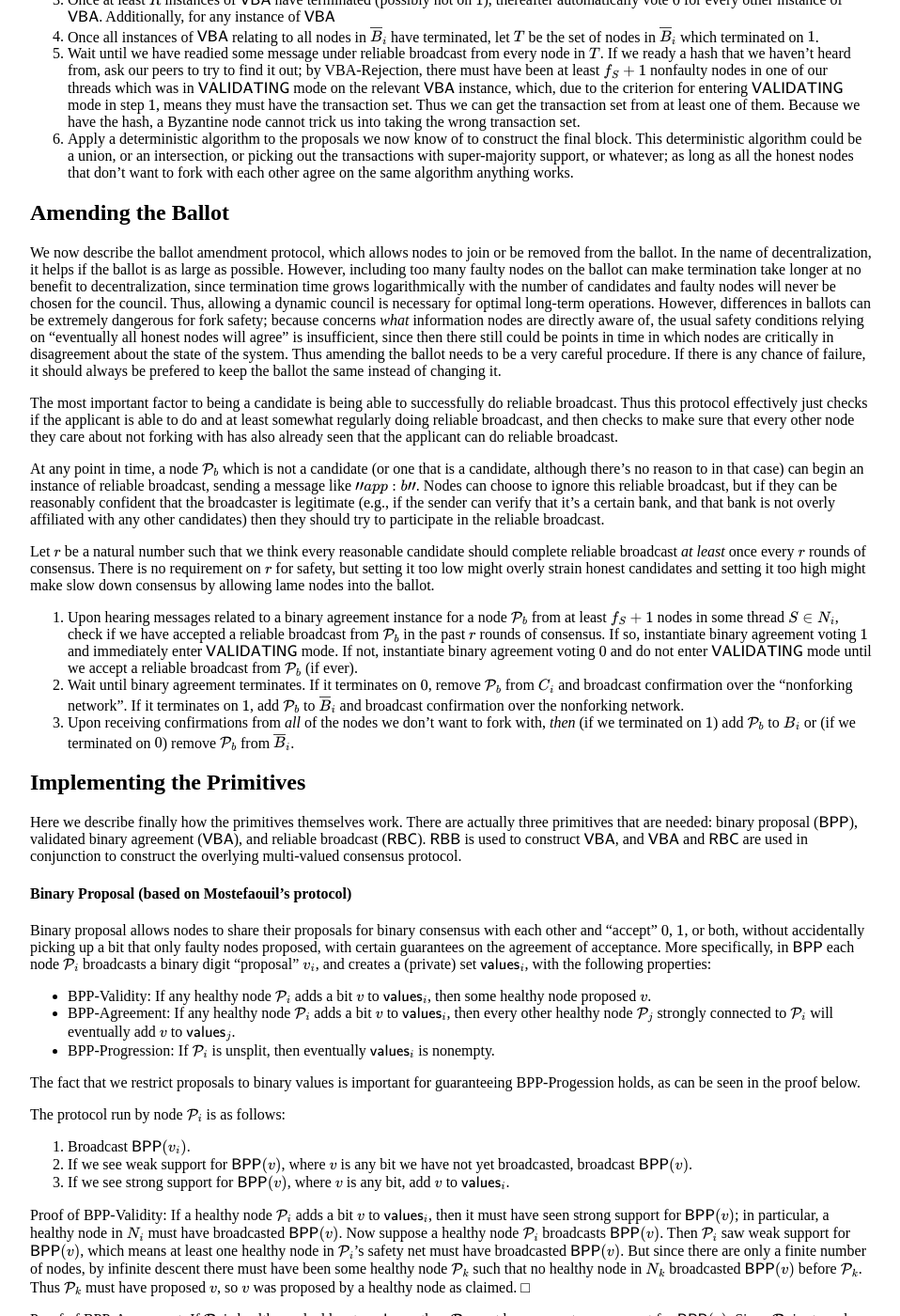
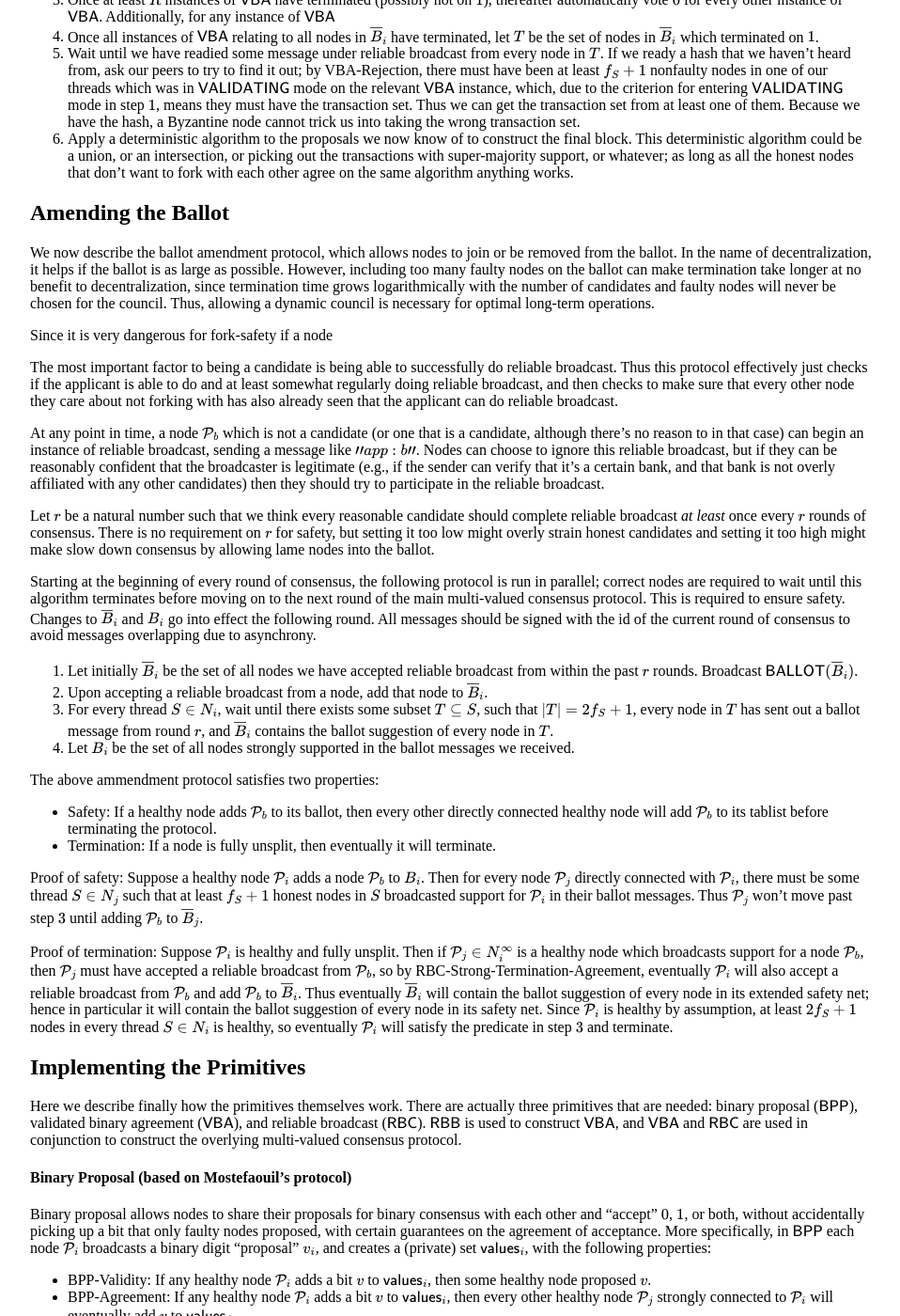
Before and after one commit to ChronusZ/chronusz.github.io, a Jekyll site: the page built from _posts/2017-07-20-parliamentary-consensus-ii.md, in a window 1280 px wide and 1400 px high, scrolled down 1931 px. Shown: the whole window at 94% size, without its empty margins (160-1118 px from the left). Built offline with Jekyll 4.4.1, drawn with Linux system fonts in a browser that asks for light colours; formulas are drawn with MathJax 3; some of the changed text lies outside the part shown.

Commit message:
Update 2017-07-20-parliamentary-consensus-ii.md

```diff
--- a/_posts/2017-07-20-parliamentary-consensus-ii.md
+++ b/_posts/2017-07-20-parliamentary-consensus-ii.md
@@ -66,7 +66,9 @@ Every node $$\mathcal{P}_i$$ (including the candidates themselves) then operates
 
 ## Amending the Ballot
 
-We now describe the ballot amendment protocol, which allows nodes to join or be removed from the ballot. In the name of decentralization, it helps if the ballot is as large as possible. However, including too many faulty nodes on the ballot can make termination take longer at no benefit to decentralization, since termination time grows logarithmically with the number of candidates and faulty nodes will never be chosen for the council. Thus, allowing a dynamic council is necessary for optimal long-term operations. However, differences in ballots can be extremely dangerous for fork safety; because concerns *what* information nodes are directly aware of, the usual safety conditions relying on "eventually all honest nodes will agree" is insufficient, since then there still could be points in time in which nodes are critically in disagreement about the state of the system. Thus amending the ballot needs to be a very careful procedure. If there is any chance of failure, it should always be prefered to keep the ballot the same instead of changing it.
+We now describe the ballot amendment protocol, which allows nodes to join or be removed from the ballot. In the name of decentralization, it helps if the ballot is as large as possible. However, including too many faulty nodes on the ballot can make termination take longer at no benefit to decentralization, since termination time grows logarithmically with the number of candidates and faulty nodes will never be chosen for the council. Thus, allowing a dynamic council is necessary for optimal long-term operations.
+
+Since it is very dangerous for fork-safety if a node
 
 The most important factor to being a candidate is being able to successfully do reliable broadcast. Thus this protocol effectively just checks if the applicant is able to do and at least somewhat regularly doing reliable broadcast, and then checks to make sure that every other node they care about not forking with has also already seen that the applicant can do reliable broadcast.
 
@@ -74,11 +76,20 @@ At any point in time, a node $$\mathcal{P}_b$$ which is not a candidate (or one
 
 Let $$r$$ be a natural number such that we think every reasonable candidate should complete reliable broadcast *at least* once every $$r$$ rounds of consensus. There is no requirement on $$r$$ for safety, but setting it too low might overly strain honest candidates and setting it too high might make slow down consensus by allowing lame nodes into the ballot.
 
+Starting at the beginning of every round of consensus, the following protocol is run in parallel; correct nodes are required to wait until this algorithm terminates before moving on to the next round of the main multi-valued consensus protocol. This is required to ensure safety. Changes to $$\overline{B}_i$$ and $$B_i$$ go into effect the following round. All messages should be signed with the id of the current round of consensus to avoid messages overlapping due to asynchrony.
 
-1. Upon hearing messages related to a binary agreement instance for a node $$\mathcal{P}_b$$ from at least $$f_S+1$$ nodes in some thread $$S\in N_i$$, check if we have accepted a reliable broadcast from $$\mathcal{P}_b$$ in the past $$r$$ rounds of consensus. If so, instantiate binary agreement voting $$1$$ and immediately enter $$\mathsf{VALIDATING}$$ mode. If not, instantiate binary agreement voting $$0$$ and do not enter $$\mathsf{VALIDATING}$$ mode until we accept a reliable broadcast from $$\mathcal{P}_b$$ (if ever).
-2. Wait until binary agreement terminates. If it terminates on $$0$$, remove $$\mathcal{P}_b$$ from $$C_i$$ and broadcast confirmation over the "nonforking network". If it terminates on $$1$$, add $$\mathcal{P}_b$$ to $$\overline{B}_i$$ and broadcast confirmation over the nonforking network.
-3. Upon receiving confirmations from *all* of the nodes we don't want to fork with, *then* (if we terminated on $$1$$) add $$\mathcal{P}_b$$ to $$B_i$$ or (if we terminated on $$0$$) remove $$\mathcal{P}_b$$ from $$\overline{B}_i$$.
+1. Let initially $$\overline{B}_i$$ be the set of all nodes we have accepted reliable broadcast from within the past $$r$$ rounds. Broadcast $$\mathsf{BALLOT}(\overline{B}_i)$$.
+2. Upon accepting a reliable broadcast from a node, add that node to $$\overline{B}_i$$.
+3. For every thread $$S\in N_i$$, wait until there exists some subset $$T\subseteq S$$, such that $$\vert T\vert=2f_S+1$$, every node in $$T$$ has sent out a ballot message from round $$r$$, and $$\overline{B}_i$$ contains the ballot suggestion of every node in $$T$$.
+4. Let $$B_i$$ be the set of all nodes strongly supported in the ballot messages we received.
 
+The above ammendment protocol satisfies two properties:
+- Safety: If a healthy node adds $$\mathcal{P}_b$$ to its ballot, then every other directly connected healthy node will add $$\mathcal{P}_b$$ to its tablist before terminating the protocol.
+- Termination: If a node is fully unsplit, then eventually it will terminate.
+
+Proof of safety: Suppose a healthy node $$\mathcal{P}_i$$ adds a node $$\mathcal{P}_b$$ to $$B_i$$. Then for every node $$\mathcal{P}_j$$ directly connected with $$\mathcal{P}_i$$, there must be some thread $$S\in N_j$$ such that at least $$f_S+1$$ honest nodes in $$S$$ broadcasted support for $$\mathcal{P}_i$$ in their ballot messages. Thus $$\mathcal{P}_j$$ won't move past step $$3$$ until adding $$\mathcal{P}_b$$ to $$\overline{B}_j$$.
+
+Proof of termination: Suppose $$\mathcal{P}_i$$ is healthy and fully unsplit. Then if $$\mathcal{P}_j\in N_i^{\infty}$$ is a healthy node which broadcasts support for a node $$\mathcal{P}_b$$, then $$\mathcal{P}_j$$ must have accepted a reliable broadcast from $$\mathcal{P}_b$$, so by RBC-Strong-Termination-Agreement, eventually $$\mathcal{P}_i$$ will also accept a reliable broadcast from $$\mathcal{P}_b$$ and add $$\mathcal{P}_b$$ to $$\overline{B}_i$$. Thus eventually $$\overline{B}_i$$ will contain the ballot suggestion of every node in its extended safety net; hence in particular it will contain the ballot suggestion of every node in its safety net. Since $$\mathcal{P}_i$$ is healthy by assumption, at least $$2f_S+1$$ nodes in every thread $$S\in N_i$$ is healthy, so eventually $$\mathcal{P}_i$$ will satisfy the predicate in step $$3$$ and terminate.
 
 ## Implementing the Primitives
 
@@ -150,7 +161,7 @@ Validated binary agreement has the following properties:
 - VBA-Validity: If a healthy node $$\mathcal{P}_i$$ accepts some value, a healthy node must have proposed that value.
 - VBA-Agreement: No two healthy, directly connected nodes accept different values.
 - VBA-Rejection: If any honest node $$\mathcal{P}_i$$ accepts $$1$$, then for every node $$\mathcal{P}_j$$ directly connected to $$\mathcal{P}_i$$, there is some thread $$S\in N_j$$ such that at least $$f_S+1$$ nodes entered $$\mathsf{VALIDATING}$$ mode.
-- VBA-Termination: Every healthy, nonsplit node eventually terminates with probability $$1$$.
+- VBA-Termination: Every healthy, unsplit node eventually terminates with probability $$1$$.
 
 $$\mathsf{VBA}$$ proceeds in rounds; theoretically it could go on for an arbitrarily large or potentially even infinite number of rounds (which is of course necessary by FLP), but the expected termination time is at most four rounds, and the probability of having terminated by the end of each round after that rapidly approaches $$1$$. A node begins on round $$1$$ and broadcasts the message $$\mathsf{PROP}(v_i)$$ with its vote $$v_i$$. On the $$r$$-th round, the node $$\mathcal{P}_i$$ operates according to the following protocol. $$est_i$$ is the value $$\mathcal{P}_i$$ proposes at the start of the round, and $$\mathsf{values}_i$$ starts out empty. We assume nodes can run the algorithm without having proposed a value at the beginning.
 
```
